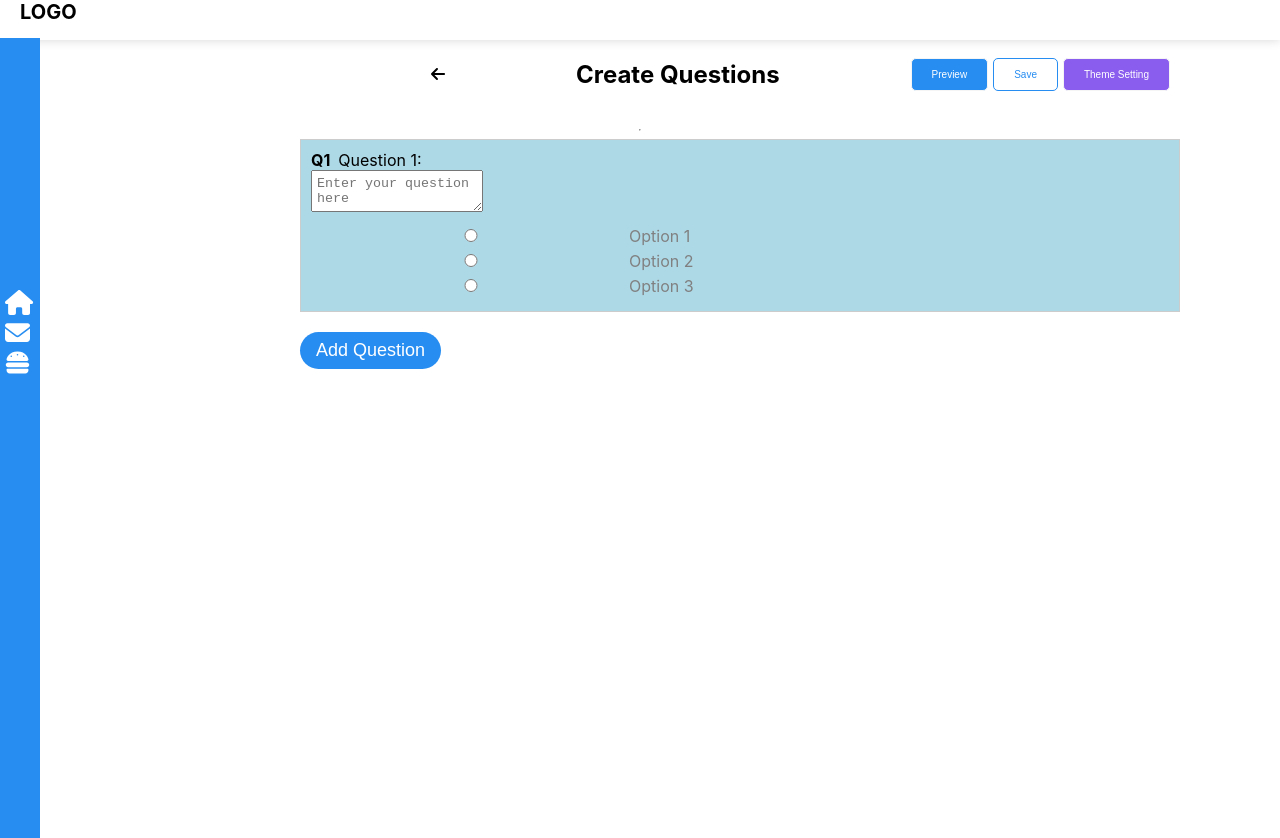
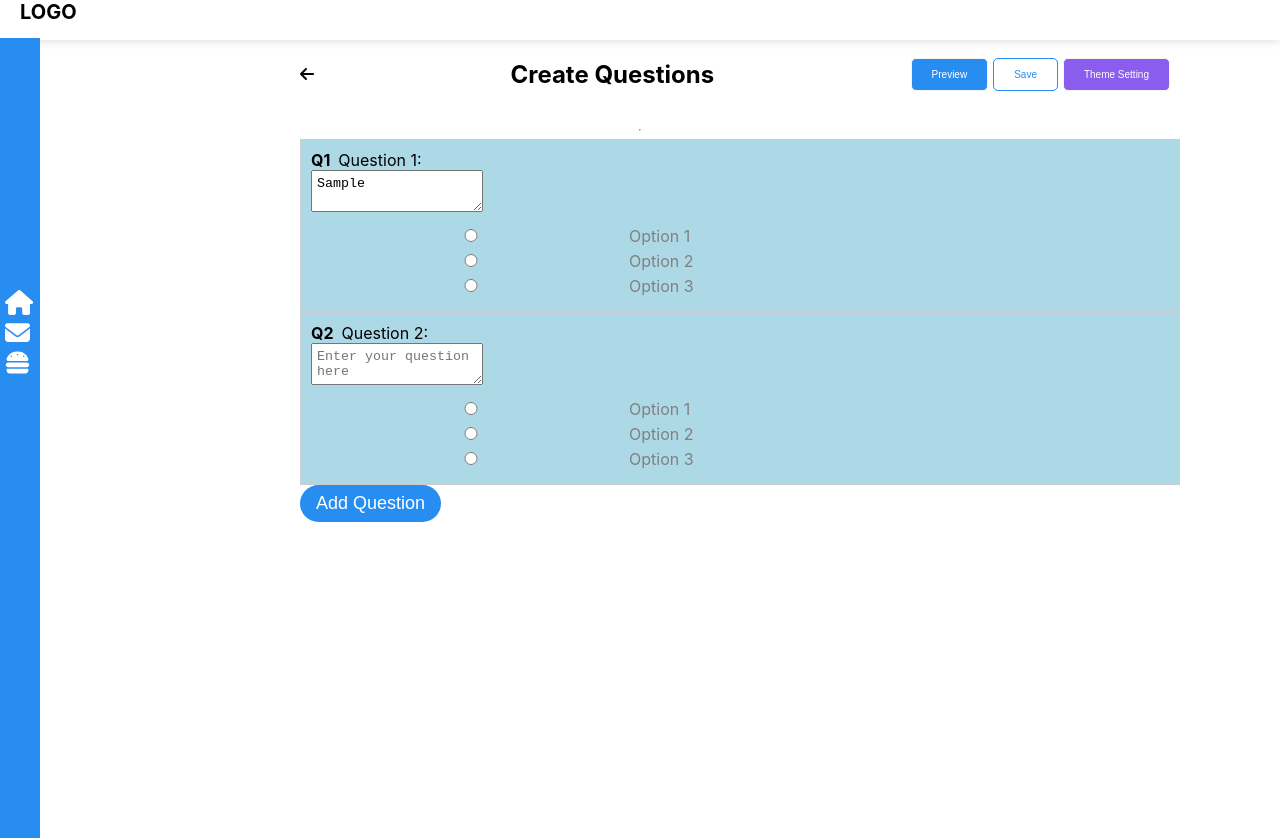
Before and after one commit to rumman1999/survey, a React (Create React App) app: page /createQues in a window 1280 px wide. Both pictures are taken after typing "Sample" into the empty fields and a click on the button "Add Question". Built offline with nearby package versions, Linux system fonts and the light colour scheme.

Commit message:
Update createquestion.js

```diff
--- a/src/components/CreateQuestion/createquestion.js
+++ b/src/components/CreateQuestion/createquestion.js
@@ -4,66 +4,107 @@ import { faArrowLeft } from '@fortawesome/free-solid-svg-icons';
 import './createquestion.css';
 import { useNavigate } from 'react-router-dom';
 import Sidebar from '../SurveyList/Sidebar';
-import Theme from '../Theme/Theme'
+import Theme from '../Theme/Theme';
 
 const CreateQuestion = () => {
-
   const navigate = useNavigate();
   const preview = (e) => {
     e.preventDefault();
-    navigate('/preview')
-  }
-  const [selectedOption, setSelectedOption] = useState('');
+    navigate('/preview');
+  };
+
   const [questionText, setQuestionText] = useState('');
   const [questions, setQuestions] = useState([]);
 
-  const handleOptionChange = (option) => {
-    setSelectedOption(option);
-  };
   const handleQuestionTextChange = (e) => {
     setQuestionText(e.target.value);
   };
+
   const handleAddQuestion = () => {
-    // Create a new question object
     const newQuestion = {
-      id: questions.length + 1, // Assign a unique ID to the question
+      id: questions.length + 1,
       questionText,
-      selectedOption,
+      options: ['Option 1', 'Option 2', 'Option 3'],
+      selectedOption: '',
     };
     setQuestions([...questions, newQuestion]);
-
-    // Clear the input fields after adding the question
     setQuestionText('');
-    setSelectedOption('');
   };
 
-    return (<>
-    <Sidebar/>
+  const handleOptionChange = (questionId, option) => {
+    const updatedQuestions = questions.map((question) => {
+      if (question.id === questionId) {
+        return { ...question, selectedOption: option };
+      }
+      return question;
+    });
+    setQuestions(updatedQuestions);
+  };
+
+  const handleSave = () => {
+    navigate('/surveyItems');
+  };
+
+  return (
+    <>
+      <Sidebar />
       <div className="next-page-container">
         <div className="header-container">
-        <div className="back-arrow">
-
-          {/* Add back arrow icon or text here */}
-        </div>
           <div className="back-arrow">
             <FontAwesomeIcon icon={faArrowLeft} />
           </div>
           <h2>Create Questions</h2>
           <div className="buttons-container">
-          <button className="preview-button" onClick={preview}>Preview</button>
-          <button className="save-button">Save</button>
-
-          <Theme/>
+            <button className="preview-button" onClick={preview}>
+              Preview
+            </button>
+            <button className="save-button" onClick={handleSave}>
+              Save
+            </button>
+            <Theme />
           </div>
         </div>
         <hr />
 
-        {/* Buttons */}
+        {/* Render existing questions */}
+        {questions.map((question, index) => (
+          <div key={question.id} className="question-container">
+            <div className="question-wrapper">
+              <span className="question-number">{`Q${index + 1}`}</span>
+              <span className="question-text">{`Question ${index + 1}:`}</span>
               <div>
+                <textarea
+                  value={question.questionText}
+                  onChange={(e) =>
+                    handleQuestionTextChange(e, question.id)
+                  }
+                  placeholder="Enter your question here"
+                ></textarea>
+              </div>
+            </div>
+
+            {question.options.map((option) => (
+              <div key={option}>
+                <label>
+                  <input
+                    type="radio"
+                    name={`question${question.id}`}
+                    value={option}
+                    checked={question.selectedOption === option}
+                    onChange={() => handleOptionChange(question.id, option)}
+                  />
+                  {option}
+                </label>
+              </div>
+            ))}
+          </div>
+        ))}
+
+        {/* Render new question input */}
         <div className="question-container">
           <div className="question-wrapper">
-            <span className="question-number">Q1</span>
-            <span className="question-text">Question 1:</span>
+            <span className="question-number">{`Q${questions.length + 1}`}</span>
+            <span className="question-text">{`Question ${questions.length + 1}:`}</span>
             <div>
               <textarea
                 value={questionText}
@@ -71,57 +112,31 @@ const navigate = useNavigate();
                 placeholder="Enter your question here"
               ></textarea>
             </div>
-
           </div>
-          <div>
+          {/* Add options for new question */}
+          {['Option 1', 'Option 2', 'Option 3'].map((option) => (
+            <div key={option}>
               <label>
                 <input
                   type="radio"
-              name="question1"
-              value="Option 1"
-              checked={selectedOption === 'Option 1'}
-              onChange={() => handleOptionChange('Option 1')}
+                  name={`question${questions.length + 1}`}
+                  value={option}
+                  checked={false}
+                  onChange={() => handleOptionChange(questions.length + 1, option)}
                 />
-            Option 1
+                {option}
               </label>
             </div>
-
-          <div>
-          <label>
-            <input
-              type="radio"
-              name="question1"
-              value="Option 2"
-              checked={selectedOption === 'Option 2'}
-              onChange={() => handleOptionChange('Option 2')}
-            />
-            Option 2
-          </label>
+          ))}
         </div>
 
-          <label>
-            <input
-              type="radio"
-              name="question1"
-              value="Option 3"
-              checked={selectedOption === 'Option 3'}
-              onChange={() => handleOptionChange('Option 3')}
-            />
-            Option 3
-          </label>
+        {/* Add question button */}
+        <div className="centered-container">
+          <div>
+            <button className="addbutton" onClick={handleAddQuestion}>
+              Add Question
+            </button>
           </div>
-
-        <div>
-
-          {/* Add radio buttons for question 2 options */}
-        </div>
-      </div>
-
-
-        {/* Add question button */}
-        <div class="centered-container"></div>
-        <div>
-        <button className="addbutton" onClick={handleAddQuestion}>Add Question</button>
         </div>
       </div>
     </>
```
Lines whose indentation alone changed are shown as unchanged.
